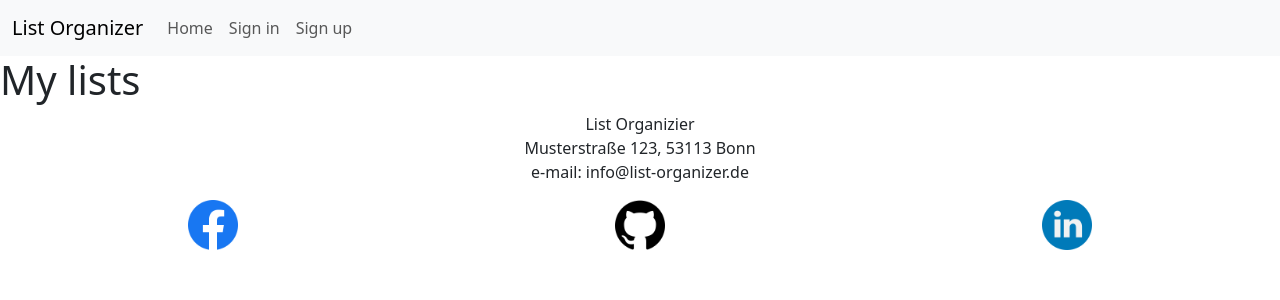
After one commit to SureDeveloping/List-Organizer, a Django app: page /list_template/ in a window 1280 px wide. The commit adds this page. Shown: the top 300 px of the page. Run offline with Django 5.2, Linux system fonts and the light colour scheme; some libraries are stand-ins or nearby versions.

Commit message:
Add My list page to the nav bar

```diff
--- a/listOrganizer/settings.py
+++ b/listOrganizer/settings.py
@@ -27,7 +27,7 @@ BASE_DIR = Path(__file__).resolve().parent.parent
 SECRET_KEY = 'django-insecure-fyiv=556lz4u3wu8b2x#trp%*amw-x=+tiuxo^i1%7fy*jn7u0'
 
 # SECURITY WARNING: don't run with debug turned on in production!
-DEBUG = False
+DEBUG = True
 
 ALLOWED_HOSTS = ['8000-suredevelop-listorganiz-42zc0i21wmz.ws-eu111.gitpod.io',
                  '.herokuapp.com'
@@ -47,7 +47,8 @@ INSTALLED_APPS = [
     # Added Apps
     'home',
     'accounts',
-    'lists'
+    'lists',
+    'crispy_forms'
 
 
 ]
--- a/listOrganizer/urls.py
+++ b/listOrganizer/urls.py
@@ -21,4 +21,5 @@ urlpatterns = [
     path('admin/', admin.site.urls),
     path('', include('home.urls')),
     path('', include('accounts.urls')),
+    path('', include('lists.urls')),
 ]
--- a/lists/admin.py
+++ /dev/null
@@ -1,4 +0,0 @@
-from django.contrib import admin
-from .models import ListTemplate
-
-admin.site.register(ListTemplate)
--- /dev/null
+++ b/lists/templates/lists/list_template.html
@@ -0,0 +1,10 @@
+{% extends 'base.html' %}
+
+{% block title %}My lists{% endblock %}
+
+
+{% block content %}
+<h1>My lists</h1>
+
+
+{% endblock %}
--- /dev/null
+++ b/lists/urls.py
@@ -0,0 +1,6 @@
+from django.urls import path
+from .views import ListTemplateCreateView
+
+urlpatterns = [
+    path('list_template/', ListTemplateCreateView.as_view(), name='list_template'),
+]
--- a/lists/views.py
+++ b/lists/views.py
@@ -1,3 +1,7 @@
 from django.shortcuts import render
+from django.views.generic import TemplateView
 
 # Create your views here.
+
+class ListTemplateCreateView(TemplateView):
+    template_name = 'lists/list_template.html'
--- a/templates/base.html
+++ b/templates/base.html
@@ -43,6 +43,9 @@
                         {% else %}
                             <li class="nav-item">
                                 <a class="nav-link {% if request.path == '/sign_out/' %}active{% endif %}" href="{% url 'sign_out' %}">Sign out</a>
+                            </li>
+                            <li class="nav-item">
+                                <a class="nav-link {% if request.path == '/list_template/' %}active{% endif %}" href="{% url 'list_template' %}">My lists</a>
                             </li>
                             <li class="nav-item">
                                 <a class="nav-link">{{ user.username }} is signed in</a>
```
